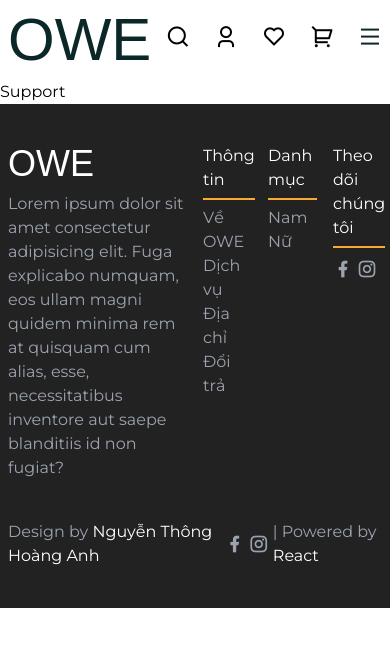
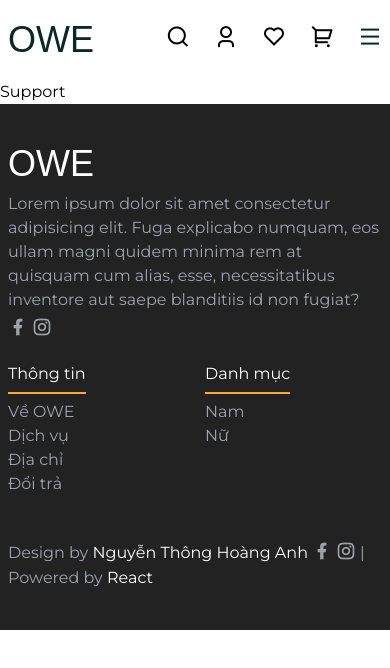
Before and after one commit to hanti1999/OWE-Shop_MERN, a React (Vite) app in the folder frontend/: page /support in a window 390 px wide. Shown: the top 668 px of the page. Built offline with nearby package versions, Linux system fonts and the light colour scheme; a web font is replaced by a local one.

Commit message:
responsive, fix ui/ux

```diff
--- a/frontend/src/components/Footer/Footer.jsx
+++ b/frontend/src/components/Footer/Footer.jsx
@@ -6,8 +6,8 @@ const Footer = () => {
   return (
     <footer className=' bg-[#222] py-10'>
       <div className='container'>
-        <div className='grid grid-cols-12 gap-4'>
-          <div className='col-span-6'>
+        <div className='grid grid-cols-12 gap-5 footer__link'>
+          <div className='md:col-span-8 col-span-12'>
             <Link to='/' className='logo'>
               <h1 className='text-4xl text-white mb-2'>OWE</h1>
             </Link>
@@ -17,21 +17,6 @@ const Footer = () => {
               cum alias, esse, necessitatibus inventore aut saepe blanditiis id
               non fugiat?
             </p>
-          </div>
-          <div className='col-span-2'>
-            <h4>Thông tin</h4>
-            <Link to='/'>Về OWE</Link>
-            <Link to='/'>Dịch vụ</Link>
-            <Link to='/'>Địa chỉ</Link>
-            <Link to='/'>Đổi trả</Link>
-          </div>
-          <div className='col-span-2'>
-            <h4>Danh mục</h4>
-            <Link to='/'>Nam</Link>
-            <Link to='/'>Nữ</Link>
-          </div>
-          <div className='col-span-2'>
-            <h4>Theo dõi chúng tôi</h4>
             <div className='flex'>
               <a href='#' target='_blank'>
                 <i className='ri-facebook-fill pr-1'></i>
@@ -41,21 +26,33 @@ const Footer = () => {
               </a>
             </div>
           </div>
+          <div className='md:col-span-2 col-span-6'>
+            <h4>Thông tin</h4>
+            <Link to='/'>Về OWE</Link>
+            <Link to='/'>Dịch vụ</Link>
+            <Link to='/'>Địa chỉ</Link>
+            <Link to='/'>Đổi trả</Link>
           </div>
-        <div className='flex justify-center items-center mt-10'>
+          <div className='md:col-span-2 col-span-6'>
+            <h4>Danh mục</h4>
+            <Link to='/'>Nam</Link>
+            <Link to='/'>Nữ</Link>
+          </div>
+        </div>
+        <div className='mt-10'>
+          <div className='flex items-center'>
             <p>
               Design by
               <span> Nguyễn Thông Hoàng Anh</span>
-          </p>
               <a href='https://www.facebook.com/hoangfanh.99/' target='_blank'>
                 <i className='ri-facebook-fill pl-1'></i>
               </a>
               <a href='https://www.instagram.com/hoangfanh.99/' target='_blank'>
                 <i className='ri-instagram-line px-1'></i>
               </a>
-          <p>
               | Powered by <span> React</span>
             </p>
+          </div>
         </div>
       </div>
     </footer>
--- a/frontend/src/components/Footer/footer.css
+++ b/frontend/src/components/Footer/footer.css
@@ -14,7 +14,7 @@ footer span {
     color: #fff;
 }
 
-footer a {
+.footer__link a {
     display: block;
 }
 
--- a/frontend/src/components/Header/Header.jsx
+++ b/frontend/src/components/Header/Header.jsx
@@ -54,7 +54,7 @@ const Header = () => {
         <div className='flex items-center justify-between'>
           {/* Logo ====== */}
           <Link to='/' className='logo'>
-            <h1 className='text-6xl'>OWE</h1>
+            <h1 className='md:text-6xl text-4xl'>OWE</h1>
           </Link>
 
           {/* Menu ====== */}
--- a/frontend/src/components/UI/ProductList.jsx
+++ b/frontend/src/components/UI/ProductList.jsx
@@ -6,7 +6,7 @@ const ProductList = () => {
   return (
     <>
       {productData?.map((prod, index) => (
-        <div key={index} className='col-span-3 mb-2'>
+        <div key={index} className='mb-2'>
           <ProductCard products={prod} />
         </div>
       ))}
--- a/frontend/src/pages/Home.jsx
+++ b/frontend/src/pages/Home.jsx
@@ -28,7 +28,7 @@ const Home = () => {
       {/* Service ====== */}
       <section className='services my-10'>
         <div className='container'>
-          <div className='grid grid-cols-12 gap-6'>
+          <div className='grid grid-cols-3 gap-6'>
             <ServiceList />
           </div>
         </div>
@@ -39,7 +39,7 @@ const Home = () => {
         <div className='container'>
           <SectionTitle title={'Sản phẩm phổ biến'} />
           <div className='popular-products'>
-            <div className='grid grid-cols-12 gap-3'>
+            <div className='grid grid-cols-2 md:grid-cols-4 gap-3'>
               <ProductList />
             </div>
           </div>
@@ -54,8 +54,8 @@ const Home = () => {
       {/* Mid banner ====== */}
       <section className='bg-gray-200 my-10'>
         <div className='container'>
-          <div className='grid grid-cols-2 gap-6'>
-            <div className='col-span-1'>
+          <div className='grid grid-cols-1 md:grid-cols-2 gap-6'>
+            <div>
               <h4 className='font-bold text-2xl'>BỘ SƯU TẬP</h4>
               <div className='separate'></div>
               <p className='mt-4 mb-10'>
@@ -68,16 +68,14 @@ const Home = () => {
                 <Link to='/shop'>Xem thêm</Link>
               </button>
             </div>
-            <div className='image-wrapper col-span-1'>
-              <div className='flex gap-1'>
+            <div className='flex gap-2 image-wrapper'>
               <div>
-                  <img className='mb-1' src={img1} alt='' />
+                <img className='mb-2' src={img1} alt='' />
                 <img src={img2} alt='' />
               </div>
               <div>
-                  <img className='mb-1' src={img3} alt='' />
+                <img className='mb-2' src={img3} alt='' />
                 <img src={img4} alt='' />
-                </div>
               </div>
             </div>
           </div>
@@ -85,11 +83,11 @@ const Home = () => {
       </section>
 
       {/* New products */}
-      <section className='popular-wrapper'>
+      <section className='new-wrapper'>
         <div className='container'>
           <SectionTitle title={'Sản phẩm mới'} />
-          <div className='popular-products'>
-            <div className='grid grid-cols-12 gap-3'>
+          <div className='new-products'>
+            <div className='grid grid-cols-2 md:grid-cols-4 gap-3'>
               <ProductList />
               <ProductList />
             </div>
@@ -106,22 +104,20 @@ const Home = () => {
       <section className='bottom-banner my-10'>
         <div className='container relative'>
           <img
-            className='rounded aspect-video object-cover brightness-50'
+            className='rounded md:aspect-video md:object-cover brightness-50'
             src={bottomBanner}
             alt=''
           />
           <div className='bottom-banner__content absolute top-0 w-full h-full flex flex-col items-center justify-center'>
-            <h4 className='text-xl text-white italic'>Flash Sale</h4>
-            <span className=' ml-1 text-4xl font-semibold text-[#faa935]'>
+            <h4 className='md:text-xl text-white italic'>Flash Sale</h4>
+            <span className=' ml-1 md:text-4xl font-semibold text-[#faa935]'>
               99.000 VND
             </span>
-            <h3 className='font-bold uppercase text-3xl text-white my-4'>
+            <h3 className='font-bold uppercase md:text-3xl text-white my-4'>
               Chỉ duy nhất hôm nay
             </h3>
             <p className='text-white text-center'>
-              Lorem ipsum dolor, sit amet consectetur adipisicing elit. Dolores
-              distinctio, nisi consequuntur excepturi nemo, ducimus in commodi
-              expedita quod pariatur assumenda culpa officia neque ipsam enim.
+              Lorem ipsum dolor, sit amet consectetur adipisicing elit.
             </p>
             <button className='primary__btn mt-6'>
               <Link to='/shop'>Mua ngay</Link>
@@ -133,13 +129,9 @@ const Home = () => {
       {/* Feedback */}
       <section>
         <div className='container'>
-          <div className='grid grid-cols-12'>
-            <div className='col-span-12'>
+          <div className='grid grid-cols-1'>
             <SectionTitle title={'Góc feedback'} />
-            </div>
-            <div className='col-span-12'>
             <MasonryImages />
-            </div>
           </div>
         </div>
       </section>
--- a/frontend/src/services/ServiceList.jsx
+++ b/frontend/src/services/ServiceList.jsx
@@ -22,7 +22,7 @@ const ServiceList = () => {
   return (
     <>
       {servicesData.map((item, index) => (
-        <div key={index} className='col-span-4'>
+        <div key={index}>
           <ServiceCard item={item} />
         </div>
       ))}
--- a/frontend/src/styles/home.css
+++ b/frontend/src/styles/home.css
@@ -6,10 +6,16 @@
     @apply uppercase text-3xl font-semibold;
 }
 
-.masonry__img {
+.masonry__img,
+.image-wrapper img {
     transition: .3s;
 }
 
-.masonry__img:hover {
+.masonry__img:hover,
+.image-wrapper img:hover {
     transform: scale(1.05);
 }
+
+.image-wrapper img {
+    border-radius: 4px;
+}
```
Lines whose indentation alone changed are shown as unchanged.
